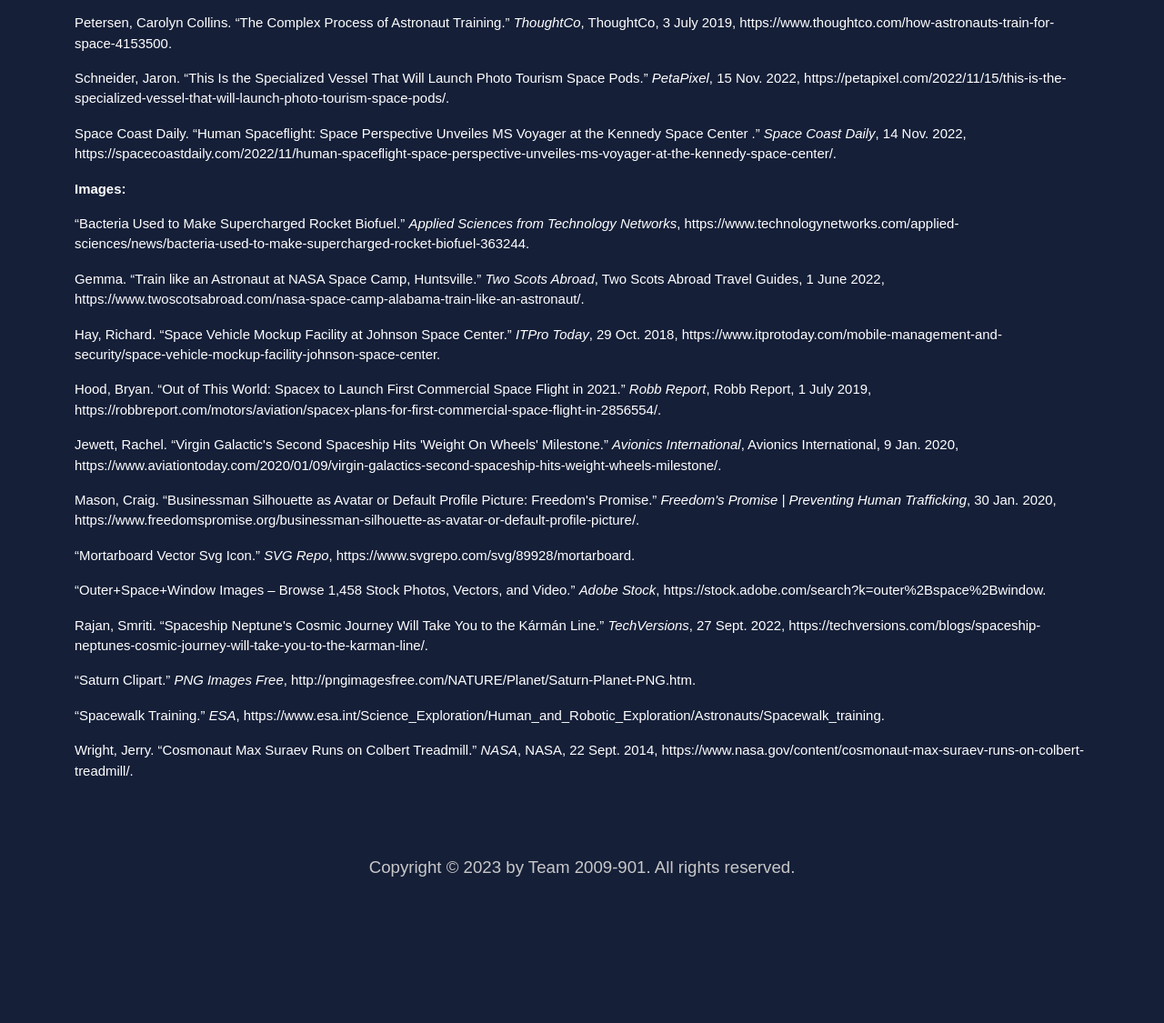
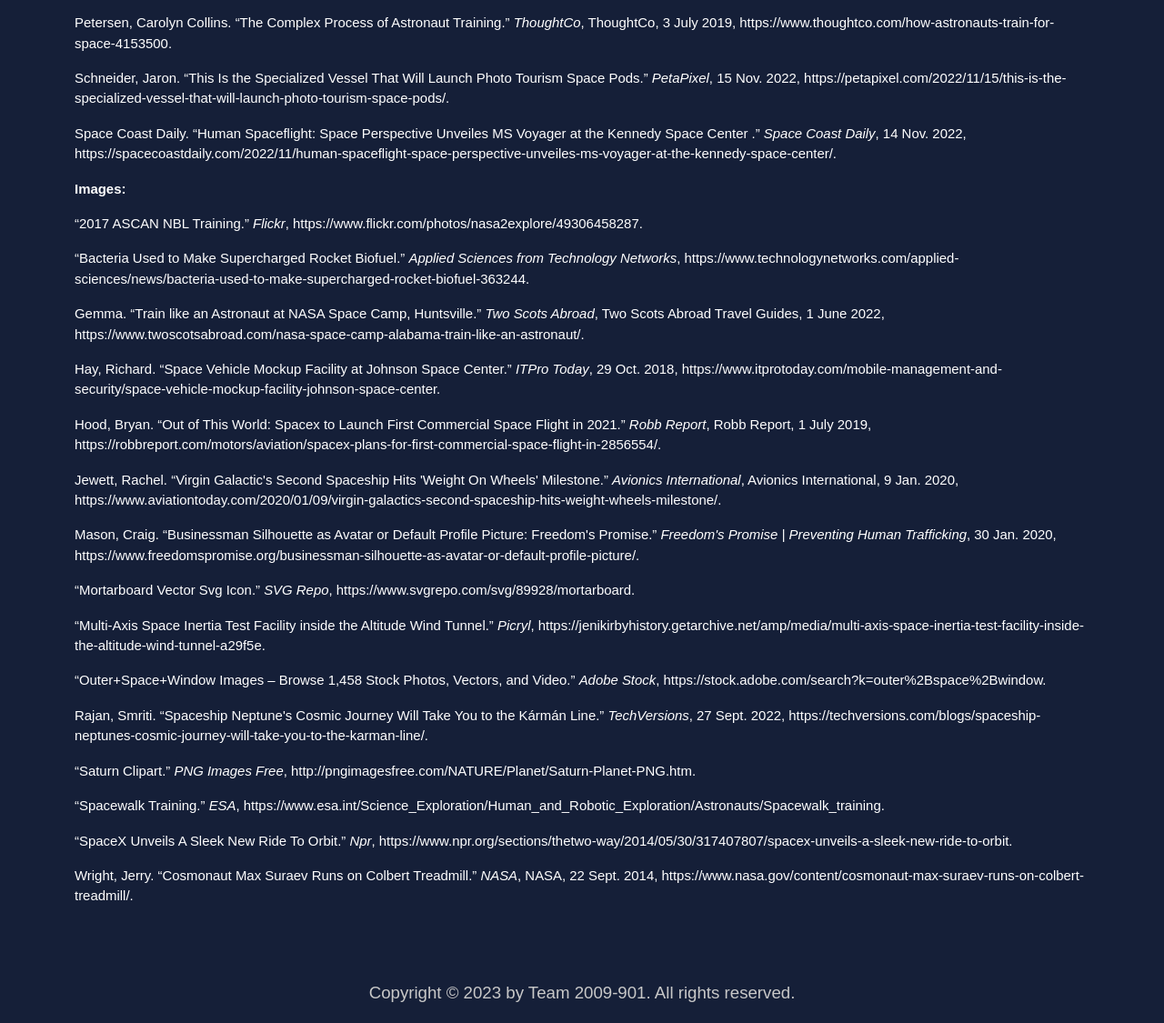
Before and after one commit to bossbadi-web/interstellr, a Flask app: page /legal in a window 1280 px wide. Shown: the part 2286-3411 px from the top of the page at 91% size. Before the commit the page ends 3250 px from the top, so only its background shows below. Run offline with Flask 3, Linux system fonts and the light colour scheme; some libraries are stand-ins or nearby versions; some web fonts are replaced.

Commit message:
update image citations

```diff
--- a/templates/about/legal.html
+++ b/templates/about/legal.html
@@ -126,6 +126,9 @@
       </p>
       <p><strong>Images:</strong></p>
       <p>
+        &ldquo;2017 ASCAN NBL Training.&rdquo; <em>Flickr</em>, https://www.flickr.com/photos/nasa2explore/49306458287.
+      </p>
+      <p>
         &ldquo;Bacteria Used to Make Supercharged Rocket Biofuel.&rdquo;
         <em>Applied Sciences from Technology Networks</em>,
         https://www.technologynetworks.com/applied-sciences/news/bacteria-used-to-make-supercharged-rocket-biofuel-363244.
@@ -160,6 +163,10 @@
         https://www.svgrepo.com/svg/89928/mortarboard.&nbsp;
       </p>
       <p>
+        &ldquo;Multi-Axis Space Inertia Test Facility inside the Altitude Wind Tunnel.&rdquo; <em>Picryl</em>,
+        https://jenikirbyhistory.getarchive.net/amp/media/multi-axis-space-inertia-test-facility-inside-the-altitude-wind-tunnel-a29f5e.
+      </p>
+      <p>
         &ldquo;Outer+Space+Window Images &ndash; Browse 1,458 Stock Photos, Vectors, and Video.&rdquo;
         <em>Adobe Stock</em>, https://stock.adobe.com/search?k=outer%2Bspace%2Bwindow.
       </p>
@@ -177,8 +184,12 @@
         https://www.esa.int/Science_Exploration/Human_and_Robotic_Exploration/Astronauts/Spacewalk_training.&nbsp;
       </p>
       <p>
+        &ldquo;SpaceX Unveils A Sleek New Ride To Orbit.&rdquo; <em>Npr</em>,
+        https://www.npr.org/sections/thetwo-way/2014/05/30/317407807/spacex-unveils-a-sleek-new-ride-to-orbit.
+      </p>
+      <p>
         Wright, Jerry. &ldquo;Cosmonaut Max Suraev Runs on Colbert Treadmill.&rdquo; <em>NASA</em>, NASA, 22 Sept. 2014,
-        https://www.nasa.gov/content/cosmonaut-max-suraev-runs-on-colbert-treadmill/.&nbsp;
+        https://www.nasa.gov/content/cosmonaut-max-suraev-runs-on-colbert-treadmill/.
       </p>
     </div>
   </div>
```
